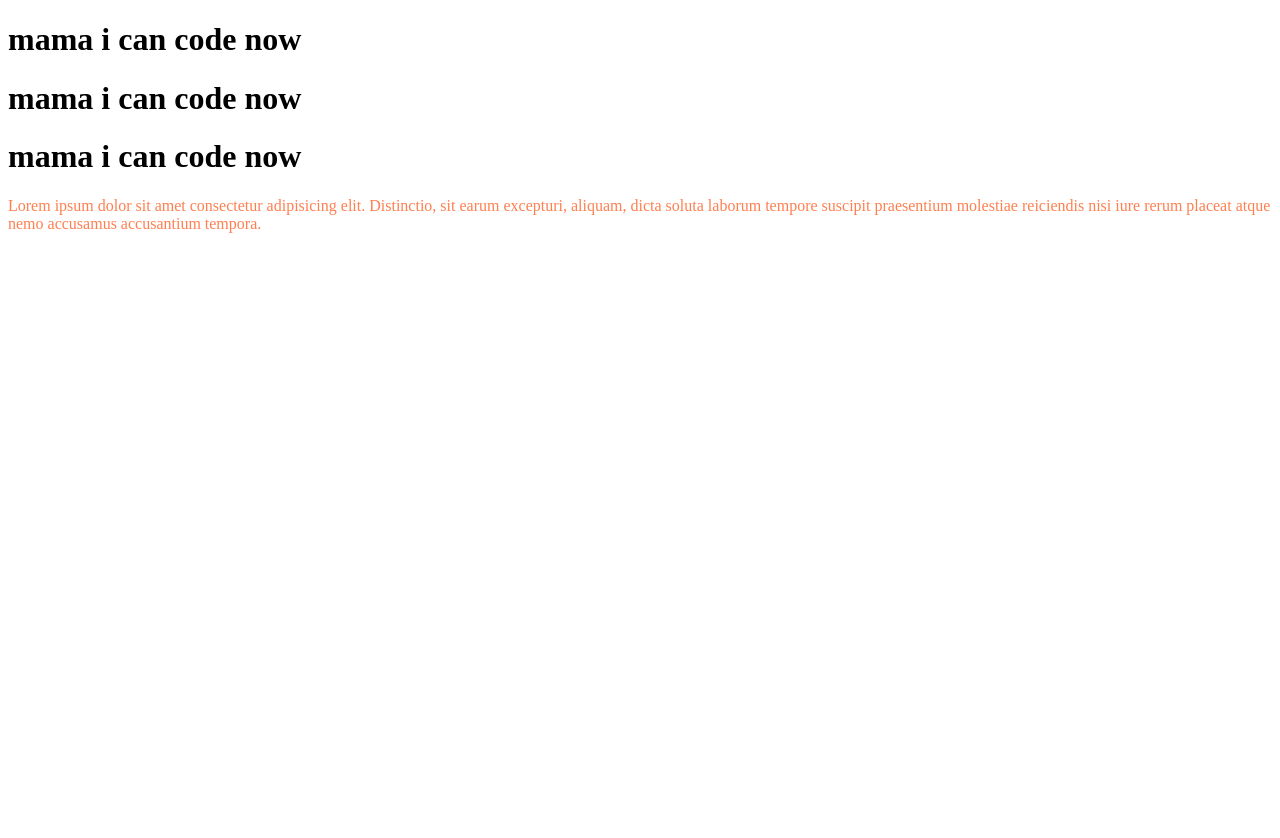
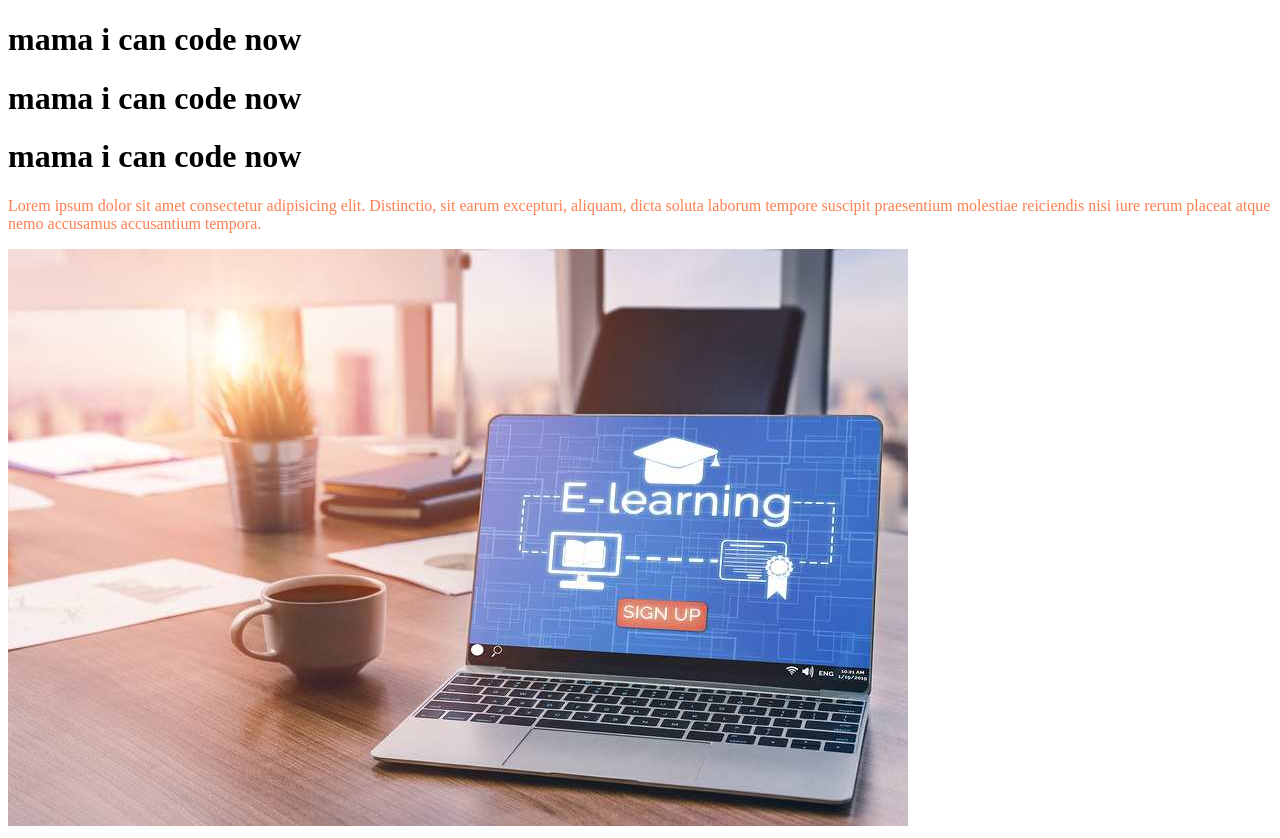
Before and after one commit to rafsanaKsamanta/my-second-repo, a plain HTML site: page index.html in a window 1280 px wide. Before the commit the page ends 800 px from the top, so only its background shows below. Drawn offline with Linux system fonts and the light colour scheme.

Commit message:
image added

```diff
--- a/index.html
+++ b/index.html
@@ -12,5 +12,6 @@
     <h1>mama i can code now</h1>
     <h1>mama i can code now</h1>
     <p>Lorem ipsum dolor sit amet consectetur adipisicing elit. Distinctio, sit earum excepturi, aliquam, dicta soluta laborum tempore suscipit praesentium molestiae reiciendis nisi iure rerum placeat atque nemo accusamus accusantium tempora.</p>
+    <img src="1.jpg" alt="">
 </body>
 </html>
```
Also changed, not shown: 1.jpg (added), logo.jpg (added).
